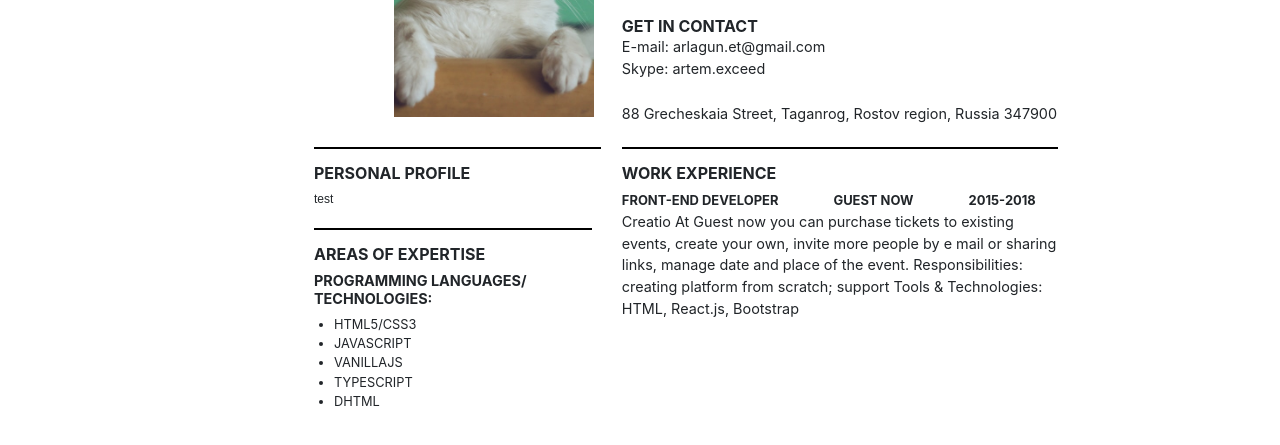
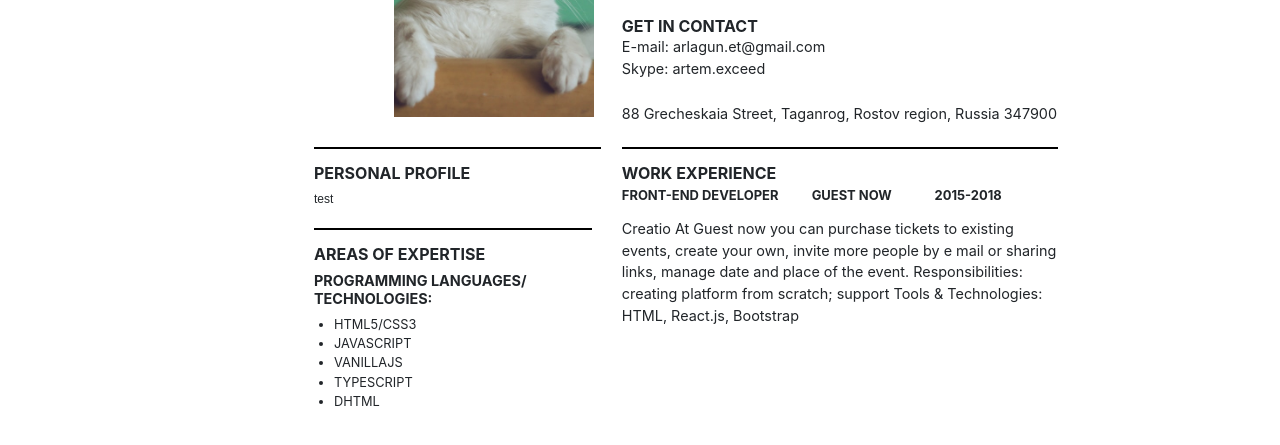
Before and after one commit to SmirnovDmitry1/SmirnovDmitry1.github.io, a plain HTML site: page index.html in a window 1280 px wide. Shown: the part 253-698 px from the top of the page. Drawn offline with nearby package versions, Linux system fonts and the light colour scheme; a script that the page names is missing.

Commit message:
fix style

```diff
--- a/index.css
+++ b/index.css
@@ -78,7 +78,8 @@ h6 {
 }
 
 .achievements h6 {
-    padding: 10px 0;
+    margin: 5px 0;
+    height: 25px;
 }
 
 input, textarea {
@@ -89,13 +90,19 @@ input, textarea {
 
 
 .heading {
+    display: block;
     float: left;
-    margin-left: 55px;
+    width: 100px;
+    text-align: right;
+    margin-left: 10px;
 }
 
 .heading:first-child {
+    width: 160px;
     margin: 0;
+    text-align: left;
 }
+
 
 .experience {
     font-size: .8em;
--- a/script.js
+++ b/script.js
@@ -190,7 +190,7 @@ const addWorkExperience = (remove) => {
                 date and place of the event.
                 Responsibilities: creating platform from scratch; support
                 Tools & Technologies: HTML, React.js, Bootstrap</p>
-                <textarea id="experience${i}" style="display: block;" cols="55" rows="4" onchange="recording(this.value, 'experience${i}')">${valueExperience}</textarea>
+                <textarea id="experience${i}" style="display: block;" cols="55" rows="4" onchange="recording(this.value, 'experience${i}')" maxlength="305">${valueExperience}</textarea>
             </div>
         `
         }
@@ -248,7 +248,7 @@ function downloadUser(key) {
                             date and place of the event.
                             Responsibilities: creating platform from scratch; support
                             Tools & Technologies: HTML, React.js, Bootstrap</p>
-                            <textarea id="experience${i}" style="display: none;" cols="55" rows="4" onchange="recording(this.value, 'experience${i}')"></textarea>
+                            <textarea id="experience${i}" style="display: none;" cols="55" rows="4" onchange="recording(this.value, 'experience${i}')" maxlength="305"></textarea>
                         </div>
                     `
                 }
```
